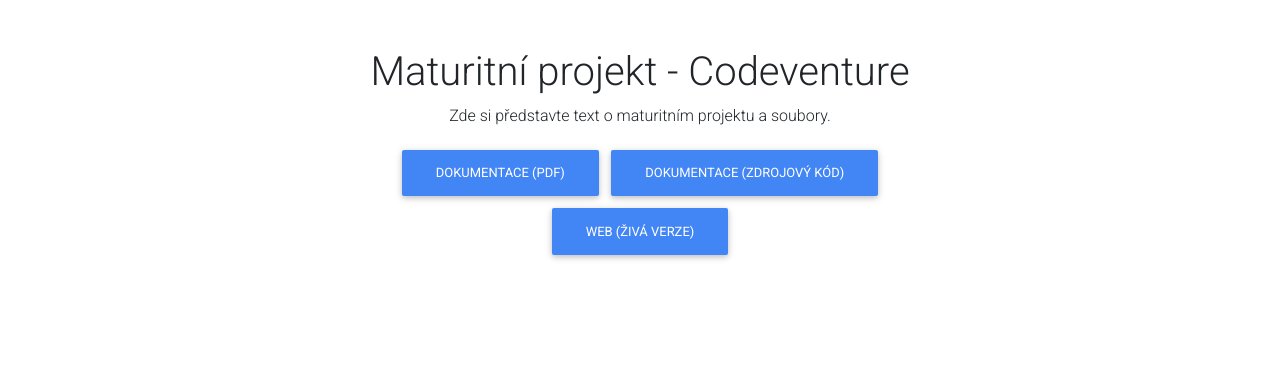
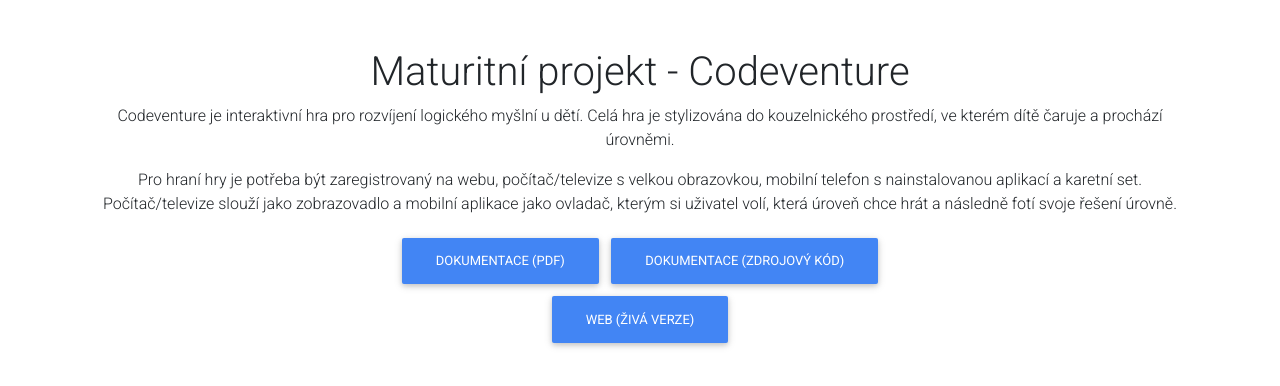
Before and after one commit to czM1K3/b2018mademi.delta-www.cz, a Next.js app: page /maturita in a window 1280 px wide. Shown: the top 386 px of the page. Built offline with nearby package versions, Linux system fonts and the light colour scheme.

Commit message:
New text

```diff
--- a/src/pages/maturita.tsx
+++ b/src/pages/maturita.tsx
@@ -10,7 +10,10 @@
 
 				<h1>Maturitní projekt - Codeventure</h1>
 				<p>
-					Zde si představte text o maturitním projektu a soubory.
+					Codeventure je interaktivní hra pro rozvíjení logického myšlní u dětí. Celá hra je stylizována do kouzelnického prostředí, ve kterém dítě čaruje a prochází úrovněmi.
+				</p>
+				<p>
+					Pro hraní hry je potřeba být zaregistrovaný na webu, počítač/televize s velkou obrazovkou, mobilní telefon s nainstalovanou aplikací a karetní set. Počítač/televize slouží jako zobrazovadlo a mobilní aplikace jako ovladač, kterým si uživatel volí, která úroveň chce hrát a následně fotí svoje řešení úrovně.
 				</p>
 				<Row>
 					<Button href="/maturita/dokumentace/dokumentace-22122021.pdf">Dokumentace (PDF)</Button>
```
Also changed, not shown: 1 other file (tests, documents, lock files or other folders).
